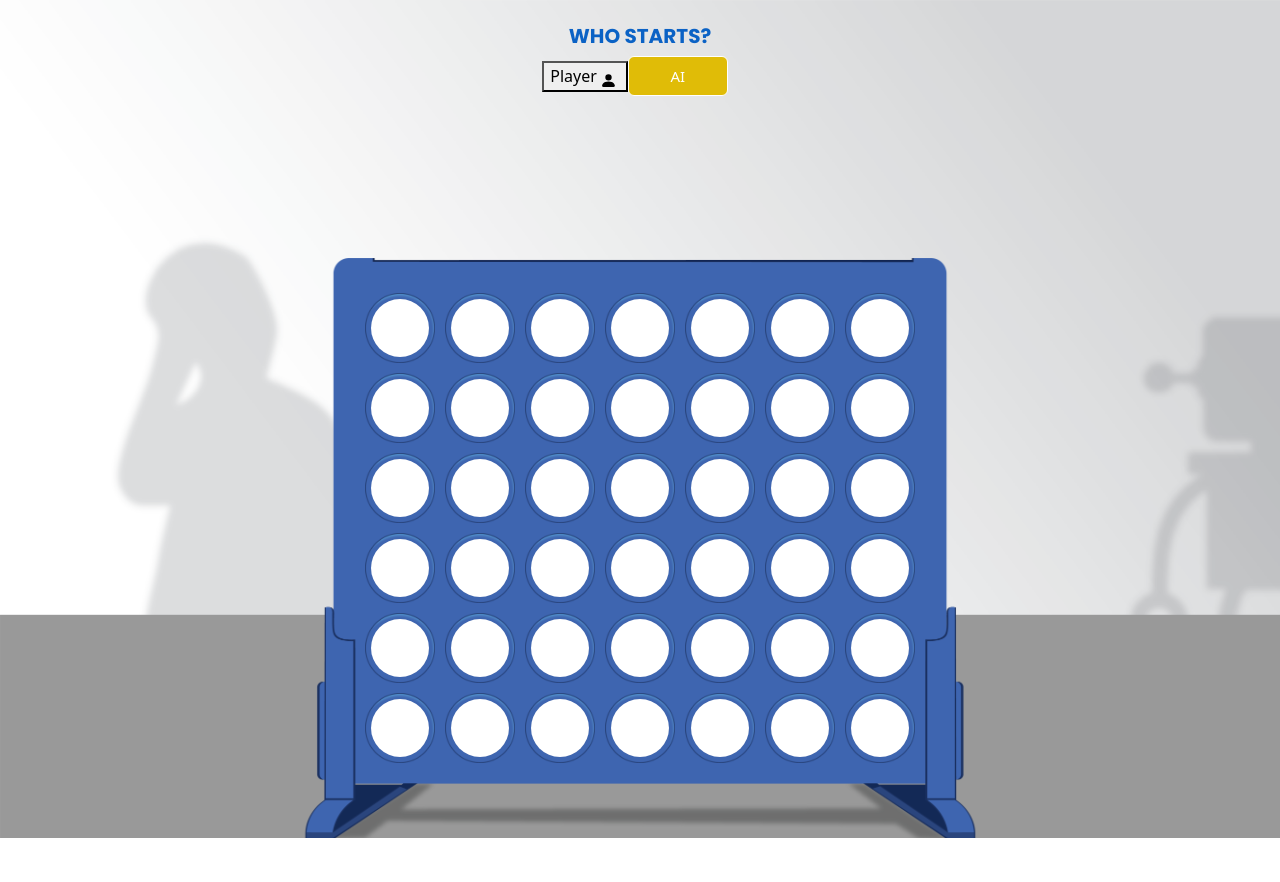
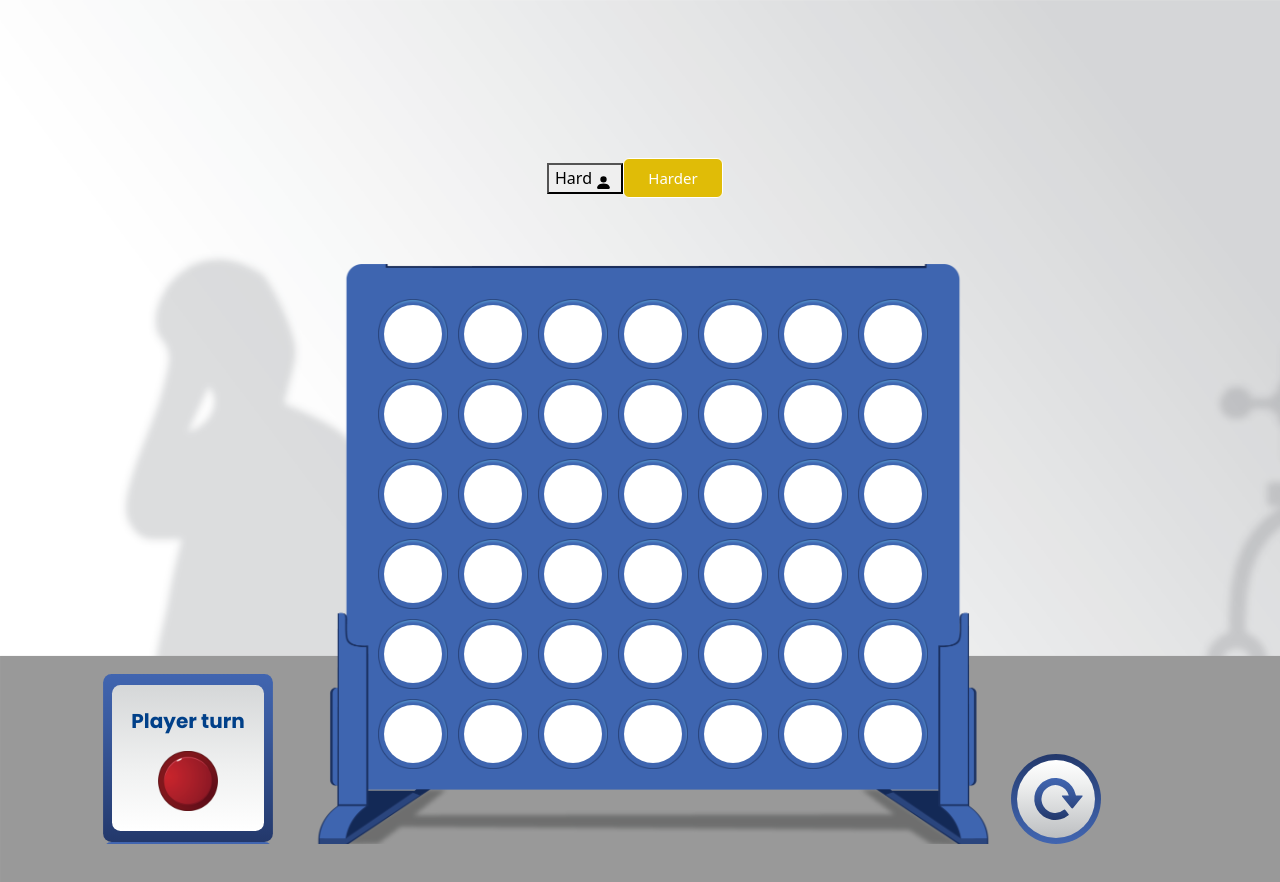
Before and after one commit to musta55/connect4, an Angular app in the folder game/: page /game in a window 1280 px wide. Both pictures are taken after a click on the button "Player". Shown: the top 882 px of the page. Before the commit the page ends 838 px from the top, so only its background shows below. Built offline with nearby package versions, Linux system fonts and the light colour scheme.

Commit message:
fixed updating code

```diff
--- a/game/src/app/ui/ui.component.css
+++ b/game/src/app/ui/ui.component.css
@@ -227,3 +227,9 @@ svg{
 .arrow:before{
   margin-left: 50%;
 }
+
+.finishMessage{
+  font-size: larger;
+  color: red;
+  align-self: center;
+}
--- a/game/src/app/ui/ui.component.html
+++ b/game/src/app/ui/ui.component.html
@@ -5,50 +5,27 @@
     <h1 align="center">WHO STARTS?</h1>
 
     <div align="center">
-      <button
-        class="button-57"
-        role="button"
-        (click)="setStarter(0)"
-        margin="30"
-      >
+      <button class="button-player" role="button" (click)="setStarter(0)" margin="30">
         <span class="text">Player</span>
-        <span><svg
-            xmlns="http://www.w3.org/2000/svg"
-            width="23"
-            height="23"
-            fill="currentColor"
-            class="bi bi-person-fill"
+        <span><svg xmlns="http://www.w3.org/2000/svg" width="23" height="23" fill="currentColor"
+            class="bi bi-person-fill" viewBox="0 0 16 16">
+            <path d="M3 14s-1 0-1-1 1-4 6-4 6 3 6 4-1 1-1 1H3zm5-6a3 3 0 1 0 0-6 3 3 0 0 0 0 6z" />
+          </svg></span>
+      </button>
+      <button class="button-bot" role="button" (click)="setStarter(1)">
+        <span class="text">AI</span>
+        <span><svg xmlns="http://www.w3.org/2000/svg" width="23" height="23" fill="currentColor" class="bi bi-robot"
             viewBox="0 0 16 16">
             <path
-              d="M3 14s-1 0-1-1 1-4 6-4 6 3 6 4-1 1-1 1H3zm5-6a3 3 0 1 0 0-6 3 3 0 0 0 0 6z"
-            /></svg></span>
-      </button>
-      <button
-        class="button-57 button-bot"
-        role="button"
-        (click)="setStarter(1)"
-      >
-        <span class="text">AI</span>
-        <span
-          ><svg
-            xmlns="http://www.w3.org/2000/svg"
-            width="23"
-            height="23"
-            fill="currentColor"
-            class="bi bi-robot"
-            viewBox="0 0 16 16"
-          >
+              d="M6 12.5a.5.5 0 0 1 .5-.5h3a.5.5 0 0 1 0 1h-3a.5.5 0 0 1-.5-.5ZM3 8.062C3 6.76 4.235 5.765 5.53 5.886a26.58 26.58 0 0 0 4.94 0C11.765 5.765 13 6.76 13 8.062v1.157a.933.933 0 0 1-.765.935c-.845.147-2.34.346-4.235.346-1.895 0-3.39-.2-4.235-.346A.933.933 0 0 1 3 9.219V8.062Zm4.542-.827a.25.25 0 0 0-.217.068l-.92.9a24.767 24.767 0 0 1-1.871-.183.25.25 0 0 0-.068.495c.55.076 1.232.149 2.02.193a.25.25 0 0 0 .189-.071l.754-.736.847 1.71a.25.25 0 0 0 .404.062l.932-.97a25.286 25.286 0 0 0 1.922-.188.25.25 0 0 0-.068-.495c-.538.074-1.207.145-1.98.189a.25.25 0 0 0-.166.076l-.754.785-.842-1.7a.25.25 0 0 0-.182-.135Z" />
             <path
-              d="M6 12.5a.5.5 0 0 1 .5-.5h3a.5.5 0 0 1 0 1h-3a.5.5 0 0 1-.5-.5ZM3 8.062C3 6.76 4.235 5.765 5.53 5.886a26.58 26.58 0 0 0 4.94 0C11.765 5.765 13 6.76 13 8.062v1.157a.933.933 0 0 1-.765.935c-.845.147-2.34.346-4.235.346-1.895 0-3.39-.2-4.235-.346A.933.933 0 0 1 3 9.219V8.062Zm4.542-.827a.25.25 0 0 0-.217.068l-.92.9a24.767 24.767 0 0 1-1.871-.183.25.25 0 0 0-.068.495c.55.076 1.232.149 2.02.193a.25.25 0 0 0 .189-.071l.754-.736.847 1.71a.25.25 0 0 0 .404.062l.932-.97a25.286 25.286 0 0 0 1.922-.188.25.25 0 0 0-.068-.495c-.538.074-1.207.145-1.98.189a.25.25 0 0 0-.166.076l-.754.785-.842-1.7a.25.25 0 0 0-.182-.135Z"
-            />
-            <path
-              d="M8.5 1.866a1 1 0 1 0-1 0V3h-2A4.5 4.5 0 0 0 1 7.5V8a1 1 0 0 0-1 1v2a1 1 0 0 0 1 1v1a2 2 0 0 0 2 2h10a2 2 0 0 0 2-2v-1a1 1 0 0 0 1-1V9a1 1 0 0 0-1-1v-.5A4.5 4.5 0 0 0 10.5 3h-2V1.866ZM14 7.5V13a1 1 0 0 1-1 1H3a1 1 0 0 1-1-1V7.5A3.5 3.5 0 0 1 5.5 4h5A3.5 3.5 0 0 1 14 7.5Z"
-            /></svg></span>
+              d="M8.5 1.866a1 1 0 1 0-1 0V3h-2A4.5 4.5 0 0 0 1 7.5V8a1 1 0 0 0-1 1v2a1 1 0 0 0 1 1v1a2 2 0 0 0 2 2h10a2 2 0 0 0 2-2v-1a1 1 0 0 0 1-1V9a1 1 0 0 0-1-1v-.5A4.5 4.5 0 0 0 10.5 3h-2V1.866ZM14 7.5V13a1 1 0 0 1-1 1H3a1 1 0 0 1-1-1V7.5A3.5 3.5 0 0 1 5.5 4h5A3.5 3.5 0 0 1 14 7.5Z" />
+          </svg></span>
       </button>
     </div>
   </div>
 
-  <div class="whoStarts-invisible" *ngIf="!visible">
+  <div class="whoStarts-invisible" *ngIf="!whoseTurn_visible">
     <br />
     <h1 align="center">WHO STARTS?</h1>
 
@@ -73,29 +50,82 @@
     </div>
   </div>
 
-  <div class="arrow" [ngStyle]="positionLeft()">
-    <svg xmlns="http://www.w3.org/2000/svg" width="50" height="50" fill="currentColor" class="bi bi-caret-down-fill" viewBox="0 0 16 16">
-      <path d="M7.247 11.14 2.451 5.658C1.885 5.013 2.345 4 3.204 4h9.592a1 1 0 0 1 .753 1.659l-4.796 5.48a1 1 0 0 1-1.506 0z"/>
-    </svg>
+  <h3 [ngStyle]="{'visibility': isError === true? 'visible' : 'hidden'}">{{error}}</h3>
+
+  <div align="center" *ngIf="showDifficulty">
+    <button
+      class="button-57"
+      role="button"
+      (click)="setDifficulty(5)"
+      margin="30"
+    >
+      <span class="text">Hard</span>
+      <span><svg
+          xmlns="http://www.w3.org/2000/svg"
+          width="23"
+          height="23"
+          fill="currentColor"
+          class="bi bi-person-fill"
+          viewBox="0 0 16 16">
+          <path
+            d="M3 14s-1 0-1-1 1-4 6-4 6 3 6 4-1 1-1 1H3zm5-6a3 3 0 1 0 0-6 3 3 0 0 0 0 6z"
+          /></svg></span>
+    </button>
+    <button
+      class="button-57 button-bot"
+      role="button"
+      (click)="setDifficulty(9)"
+    >
+      <span class="text">Harder</span>
+      <span
+        ><svg
+          xmlns="http://www.w3.org/2000/svg"
+          width="23"
+          height="23"
+          fill="currentColor"
+          class="bi bi-robot"
+          viewBox="0 0 16 16"
+        >
+          <path
+            d="M6 12.5a.5.5 0 0 1 .5-.5h3a.5.5 0 0 1 0 1h-3a.5.5 0 0 1-.5-.5ZM3 8.062C3 6.76 4.235 5.765 5.53 5.886a26.58 26.58 0 0 0 4.94 0C11.765 5.765 13 6.76 13 8.062v1.157a.933.933 0 0 1-.765.935c-.845.147-2.34.346-4.235.346-1.895 0-3.39-.2-4.235-.346A.933.933 0 0 1 3 9.219V8.062Zm4.542-.827a.25.25 0 0 0-.217.068l-.92.9a24.767 24.767 0 0 1-1.871-.183.25.25 0 0 0-.068.495c.55.076 1.232.149 2.02.193a.25.25 0 0 0 .189-.071l.754-.736.847 1.71a.25.25 0 0 0 .404.062l.932-.97a25.286 25.286 0 0 0 1.922-.188.25.25 0 0 0-.068-.495c-.538.074-1.207.145-1.98.189a.25.25 0 0 0-.166.076l-.754.785-.842-1.7a.25.25 0 0 0-.182-.135Z"
+          />
+          <path
+            d="M8.5 1.866a1 1 0 1 0-1 0V3h-2A4.5 4.5 0 0 0 1 7.5V8a1 1 0 0 0-1 1v2a1 1 0 0 0 1 1v1a2 2 0 0 0 2 2h10a2 2 0 0 0 2-2v-1a1 1 0 0 0 1-1V9a1 1 0 0 0-1-1v-.5A4.5 4.5 0 0 0 10.5 3h-2V1.866ZM14 7.5V13a1 1 0 0 1-1 1H3a1 1 0 0 1-1-1V7.5A3.5 3.5 0 0 1 5.5 4h5A3.5 3.5 0 0 1 14 7.5Z"
+          /></svg></span>
+    </button>
   </div>
-  <div class="boardBG">
-    <div class="board">
-      <div class="tile" *ngFor="let in of counter(42); let i = index">
-        <div
-          class="inner-circle coin"
-          *ngIf="!isFilled[i]"
-          (click)="changeColour(i)" (mouseover)="changeArrow(i)"></div>
-        <div
-          class="inner-circle-filled-player coin"
-          *ngIf="isFilled[i] && whoseTurn[i] === 'player'"
-          (click)="changeColour(i)"
-        ></div>
-        <div
-          class="inner-circle-filled-bot coin"
-          *ngIf="isFilled[i] && whoseTurn[i] === 'bot'"
-          (click)="changeColour(i)"
-        ></div>
+
+  <div class="finishMessage" *ngIf="whoWon=='player'">
+    Player Won!
+  </div>
+  <div class="finishMessage" *ngIf="whoWon=='AI'">
+    AI Won!
+  </div>
+
+  <div class="contain">
+    <div class="turn" [ngStyle]="{'visibility': whoseTurn_visible === true? 'hidden' : 'visible'}">
+          <h2>{{turn}} turn</h2>
+          <img class="turnButton" [src]="turnCoin">
+    </div>
+    <div>
+    <div class="arrow" [ngStyle]="positionLeft()">
+      <img src="../../assets/images/arrow.svg">
+    </div>
+    <div class="boardBG">
+      <div class="board">
+        <div class="tile" *ngFor="let in of counter(42); let i = index">
+          <div class="inner-circle coin" *ngIf="!isFilled[i]" (click)="changeColour(i)"
+            (mouseover)="changeArrow(i)">
+          </div>
+          <div class="inner-circle-filled-player coin" *ngIf="isFilled[i] && whoseTurn[i] === 'player'"
+            (click)="changeColour(i)"></div>
+          <div class="inner-circle-filled-bot coin" *ngIf="isFilled[i] && whoseTurn[i] === 'bot'"
+            (click)="changeColour(i)"></div>
+        </div>
       </div>
+    </div>
+    </div>
+    <div class="others" [ngStyle]="{'visibility': whoseTurn_visible === true? 'hidden' : 'visible'}">
     </div>
   </div>
 </div>
--- a/game/src/app/ui/ui.component.ts
+++ b/game/src/app/ui/ui.component.ts
@@ -28,6 +28,11 @@ export class UIComponent implements OnInit {
   windowLength = 4;
   COL_COUNT = 7;
   ROW_COUNT = 6;
+  showDifficulty = true;
+
+  turn = "Player";
+  turnCoin_url = "../../assets/images/";
+  turnCoin = "";
 
   currentTurnNumber: number = 0;
 
@@ -71,7 +76,15 @@ export class UIComponent implements OnInit {
   tempBoard: number[][] = [[]];
   invisible: boolean = true;
   whoWon: string = '';
+
   ngOnInit(): void {
+
+    for (this.i = 0; this.i < 42; this.i++) {
+      this.isFilled[this.i] = false;
+      this.whoseTurn[this.i] = 'player';
+      this.makeRed[this.i] = false;
+      this.makeYellow[this.i] = false;
+    }
 
     this.rowIndextoSit[0] = 35;
     this.rowIndextoSit[1] = 36;
@@ -107,9 +120,7 @@ export class UIComponent implements OnInit {
   }
 
   changeColour(i: number) {
-    console.log("The position is " + i);
-
-
+    if(!this.whoseTurn_visible){
     var col = i % 7;
     //var row = Math.floor(i / 7);
     var row = this.getNextOpenRow(this.board,col);
@@ -117,26 +128,78 @@ export class UIComponent implements OnInit {
 
     if (this.currentTurnPlayer) {
       this.currentTurnPlayer = false;
+      this.turn = "Bot";
+      this.turnCoin = this.turnCoin_url + "yellowCoin.png";
+      console.log("Next turn is bot");
       this.whoseTurn[this.rowIndextoSit[col]] = 'player';
+      console.log('calc tasmia: ', row);
       this.board[row][col] = this.HUMAN;
-      console.log("Next turn is bot");
+
+      if(this.winningMove(this.board, this.HUMAN)){
+        console.log("Player won");
+        this.whoWon = 'player'
+      }
+
+        this.isFilled[this.rowIndextoSit[col]] = true;
+        this.rowIndextoSit[col] -= 7;
+
+        this.currentTurnNumber++;
+        this.currentTurnPlayer = false;
+        var that = this;
+        setTimeout(function(){
+          that.changeColour(0);
+        }, 50);
+
     }
     else {
       this.currentTurnPlayer = true;
-      this.whoseTurn[this.rowIndextoSit[col]] = 'bot';
-      this.board[row][col] = this.AI;
-      console.log("Next turn is human");
+      this.turn = "Player";
+      this.turnCoin = this.turnCoin_url + "redCoin.png";
+      var result = this.minimax(this.board, this.difficulty, -Infinity, Infinity, true);
+      col = result[0];
+      if( this.isValidLocation(this.board, col)){
+        var row = this.getNextOpenRow(this.board, col);
+        console.log('calc ai: ', row);
+        this.board[row][col] = this.AI;
+        this.whoseTurn[this.rowIndextoSit[col]] = 'bot';
+        this.board[row][col] = this.AI;
+        if(this.winningMove(this.board, this.AI)){
+          console.log('AI won');
+          this.whoWon = 'AI'
+        }
+        this.isFilled[this.rowIndextoSit[col]] = true;
+        this.rowIndextoSit[col] -= 7;
+        this.currentTurnNumber++;
+      }
+
     }
-
-    this.isFilled[this.rowIndextoSit[col]] = true;
-    this.rowIndextoSit[col] -= 7;
-
-    this.currentTurnNumber++;
-
+  }
+  else{
+    this.isError = true;
+  }
   }
 
+  async drop(row:number, col:number){
+    for( var index=col; index<42 ; index+=7){
+      console.log("Droppingg... " + index);
+      this.turnCoin = this.turnCoin_url + "yellowCoin.png";
+        // this.isFilled[this.rowIndextoSit[index]] = true;
+        // this.whoseTurn[this.rowIndextoSit[index]] = 'player';
+        await this.delay(3000);
+        this.turnCoin = this.turnCoin_url + "redCoin.png";
+        // this.isFilled[this.rowIndextoSit[index]] = false;
+        console.log("Droppingg Slleepppp..."  + index);
+      }
+  }
+
+  delay(ms: number) {
+    return new Promise( resolve => setTimeout(resolve, ms) );
+}
+
   setStarter(input: number) {
-    this.visible = false;
+    this.whoseTurn_visible = false;
+    this.isError = false;
+    this.invisible = false;
     if (input == 0) {
       this.currentTurnPlayer = true;
     }
```
